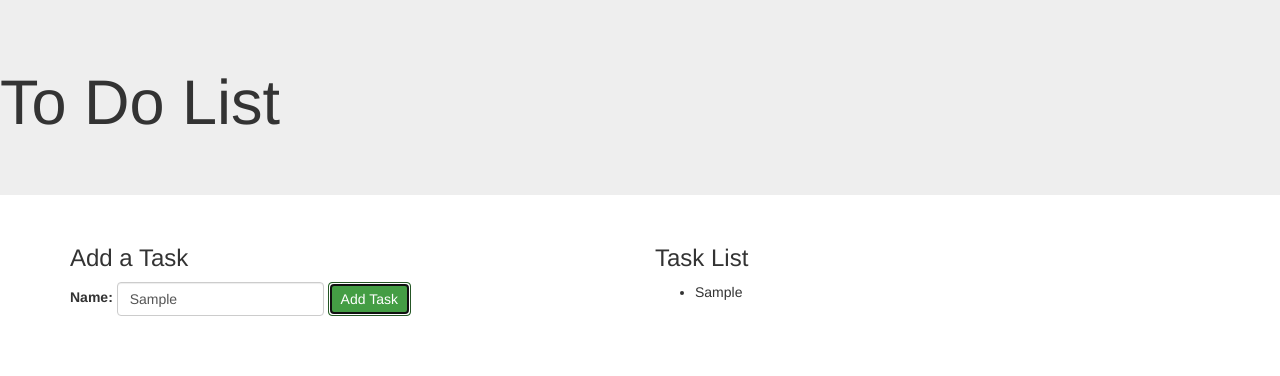
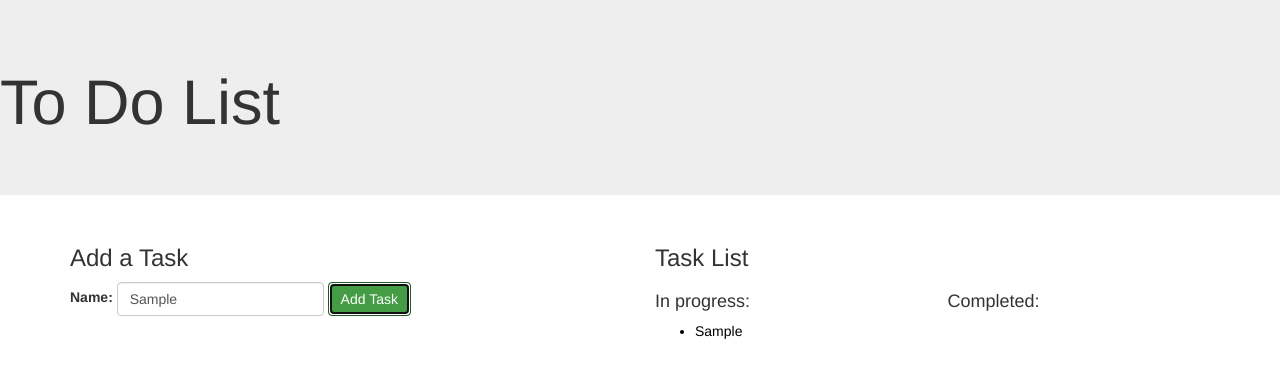
Before and after one commit to tfmertz/Todolist-JS, a plain HTML site: page index.html in a window 1280 px wide. Both pictures are taken after typing "Sample" into the empty fields and a click on the button "Add Task". Drawn offline with nearby package versions, Linux system fonts and the light colour scheme.

Commit message:
Add jQuery and completed tasks

```diff
--- a/css/styles.css
+++ b/css/styles.css
@@ -1,3 +1,7 @@
-.clickable {
+.in-progress {
+  color: #000;
+}
 
+.complete {
+  color: #ddd;
 }
--- a/index.html
+++ b/index.html
@@ -29,13 +29,20 @@
 
         <div class="col-sm-6">
           <h3>Task List</h3>
-          <ul class="inprogress">
+          <div class="row">
+            <div class="col-sm-6">
+              <h4>In progress:</h4>
+              <ul class="inprogress">
 
-          </ul>
+              </ul>
+            </div>
+            <div class="col-sm-6">
+              <h4>Completed:</h4>
+              <ul class="complete">
 
-          <ul class="complete">
-
-          </ul>
+              </ul>
+            </div>
+          </div>
         </div>
       </div>
     </div>
--- a/js/scripts.js
+++ b/js/scripts.js
@@ -4,9 +4,13 @@ $(document).ready(function() {
 
     var task = {item: taskInput};
 
-    $(".inprogress").append("<li class='clickable'>" + task.item + "</li>");
+    $(".inprogress").append("<li class='clickable'>" + task.item + "</li>").addClass("in-progress");
 
-    // $(".clickable").last().
+    $(".clickable").last().click(function() {
+      $(this).remove();
+      var testTaskItem = task.item;
+      $(".complete").append("<li>" + task.item + "</li>").addClass("complete");
+    });
 
     event.preventDefault();
   });
@@ -14,5 +18,4 @@ $(document).ready(function() {
 
 
 
-
 });
```
